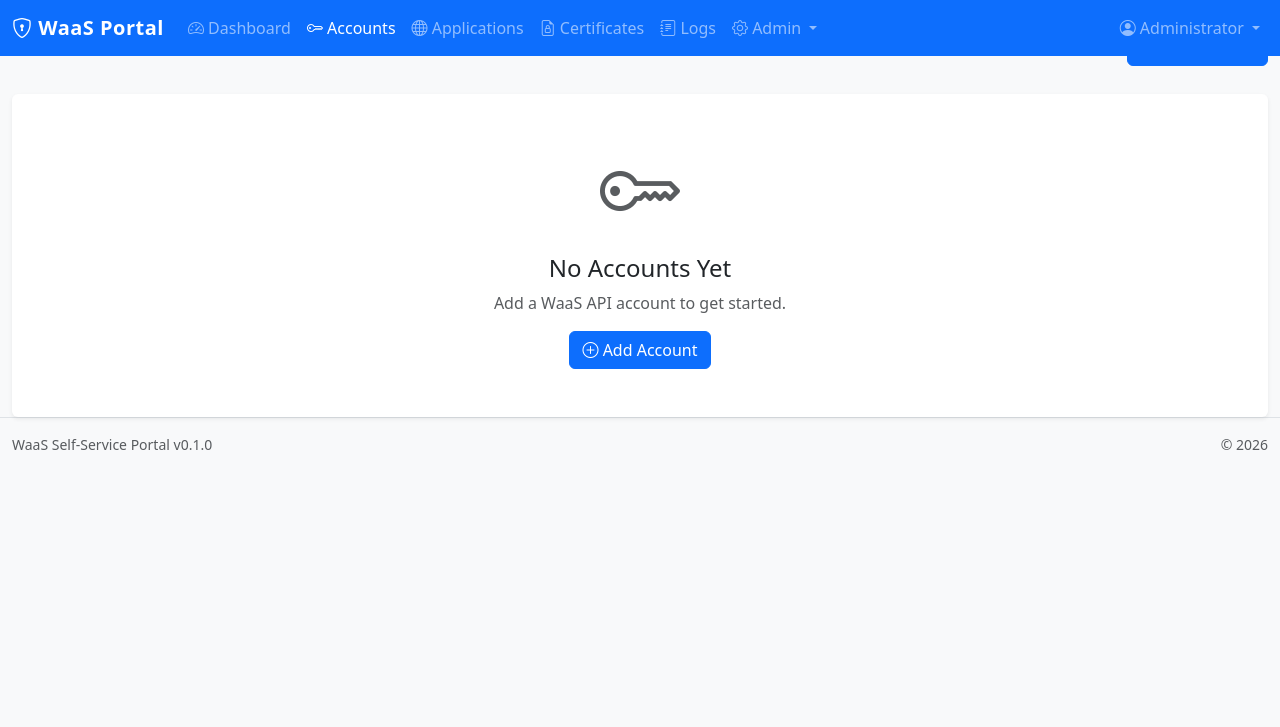
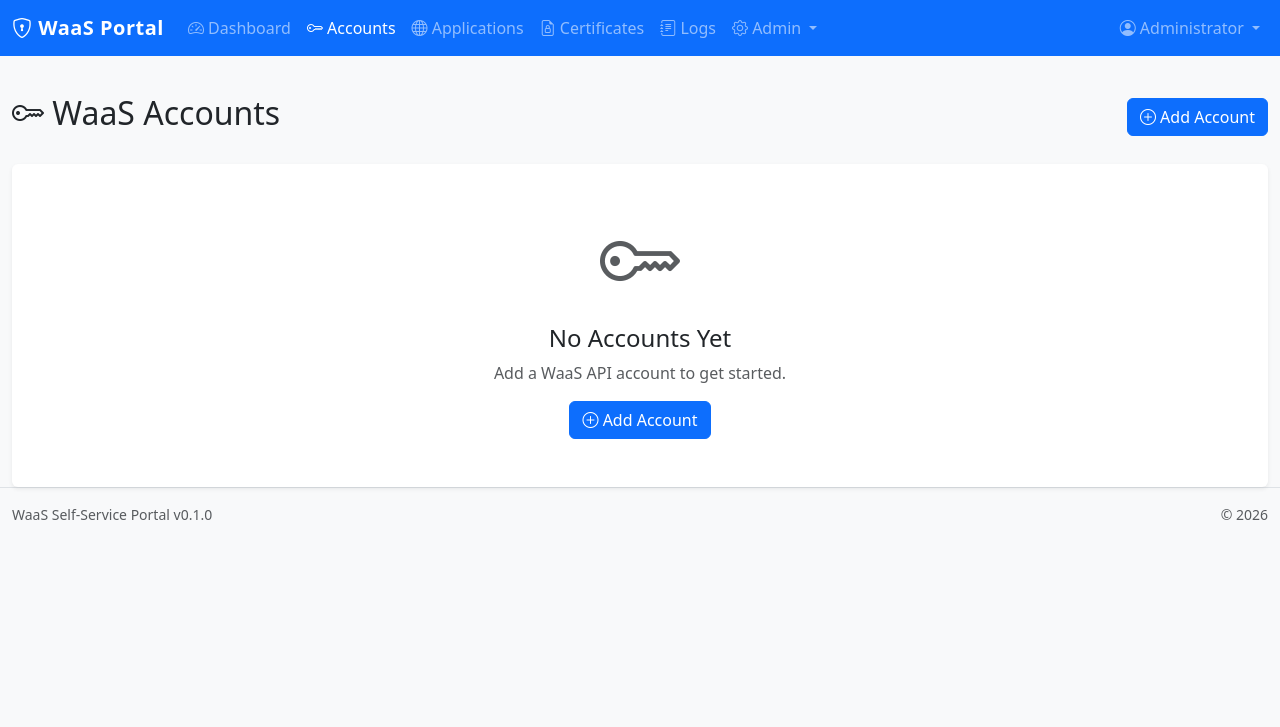
Before and after one commit to mercutioviz/waas-ss-portal, a Flask app: page /accounts/ in a window 1280 px wide. Shown: the top 727 px of the page. After the commit the page ends 520 px from the top, so only its background shows below. Run offline with Flask 3, Linux system fonts and the light colour scheme; a user stored in the database is signed in; some libraries are stand-ins or nearby versions.

Commit message:
fix padding on nav bar

```diff
--- a/app/static/css/style.css
+++ b/app/static/css/style.css
@@ -11,6 +11,11 @@
 body {
     background-color: #f8f9fa;
     min-height: 100vh;
+}
+
+/* Main content offset for fixed-top navbar */
+.main-content {
+    padding-top: 70px;
 }
 
 /* Navbar */
```
